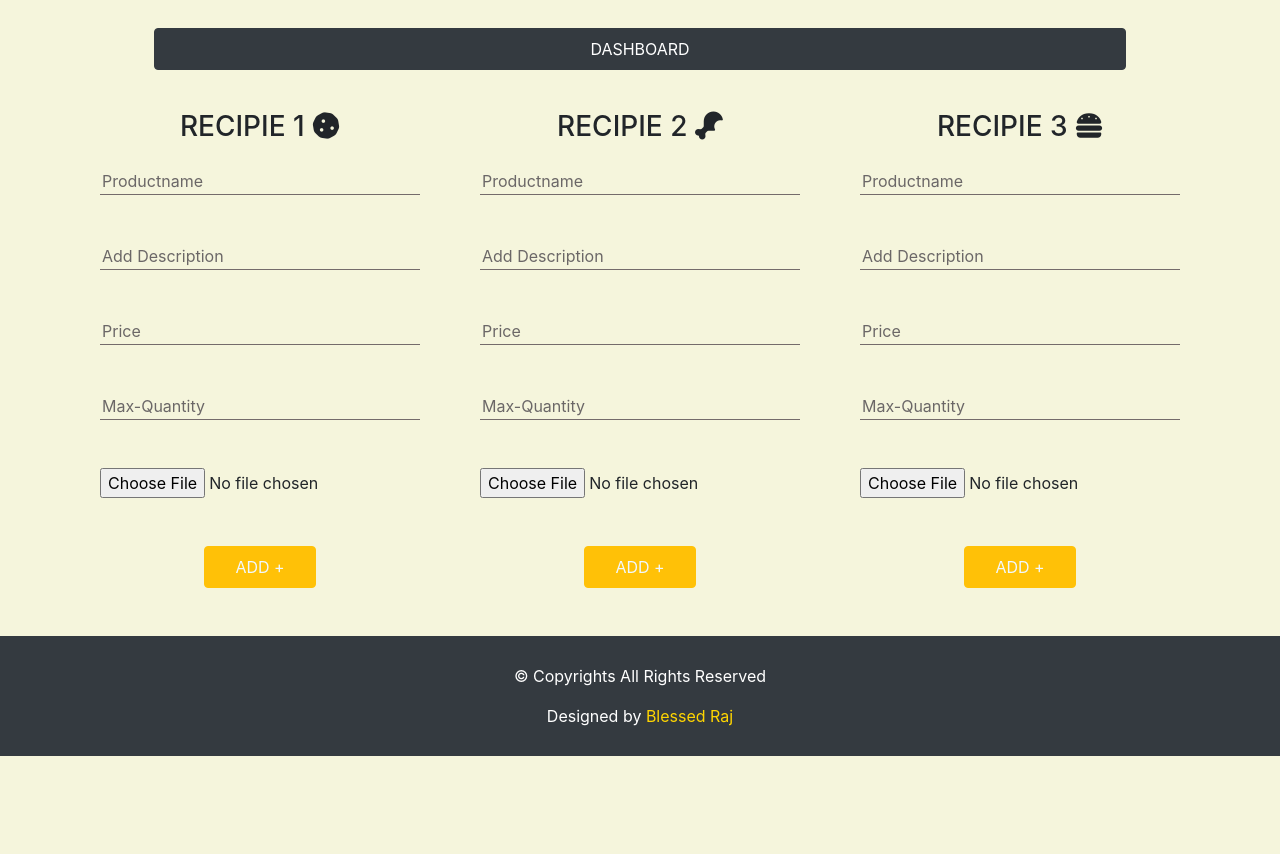
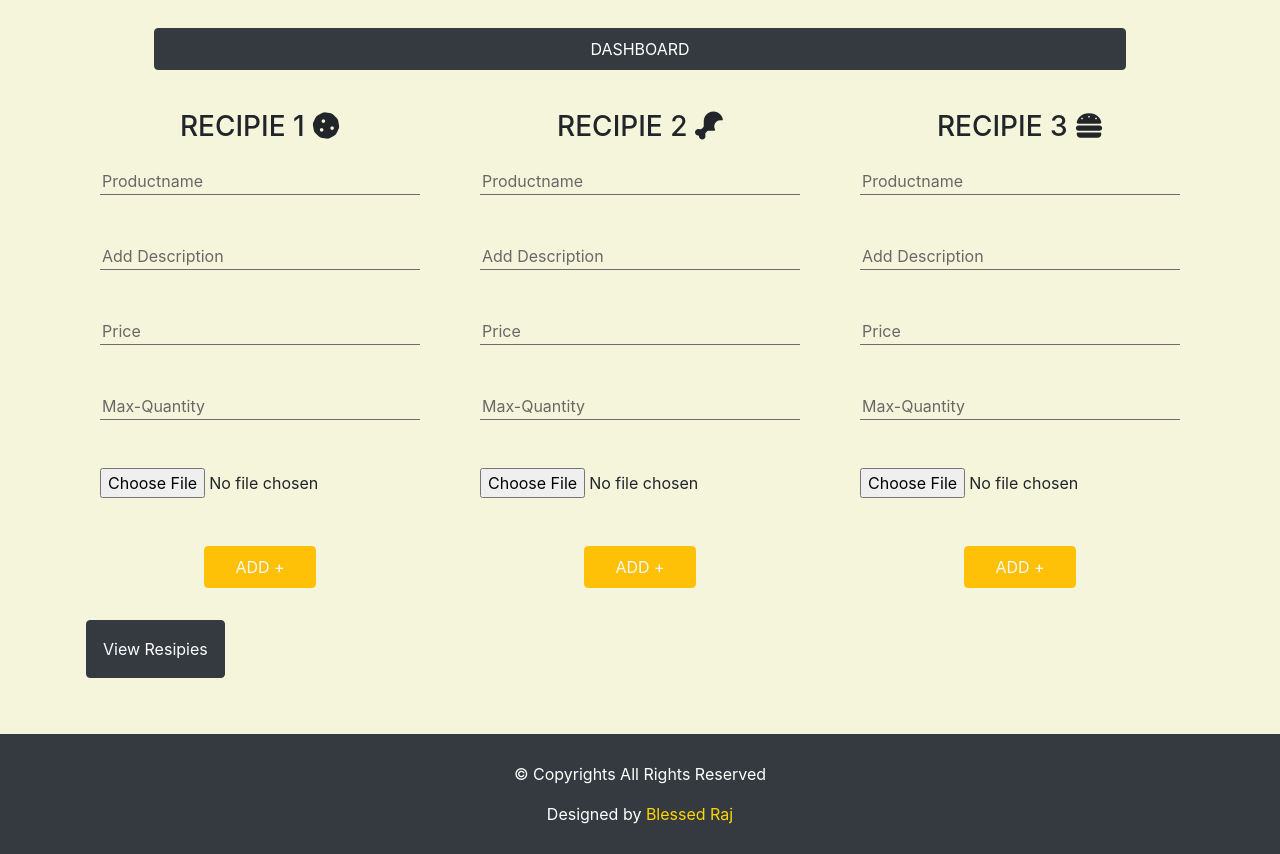
Before and after one commit to blessedrajp/E-Restaurant, a plain HTML site: page index.html in a window 1280 px wide. Shown: the part 75-929 px from the top of the page. Before the commit the page ends 831 px from the top, so only its background shows below. Drawn offline with nearby package versions, Linux system fonts and the light colour scheme.

Commit message:
modified

```diff
--- a/index.html
+++ b/index.html
@@ -226,9 +226,12 @@
             </div>
           </div>
 
-
+          <div class="mt-4">
+          <a class="nav-link " href="resipies.html" style="font-weight: bolder;"><button type="button" class="btn btn-dark p-3">View Resipies</button><span class="sr-only">(current)</span></a></div>
         </div>
       </div>
+
+
 </section>
 
 
```
